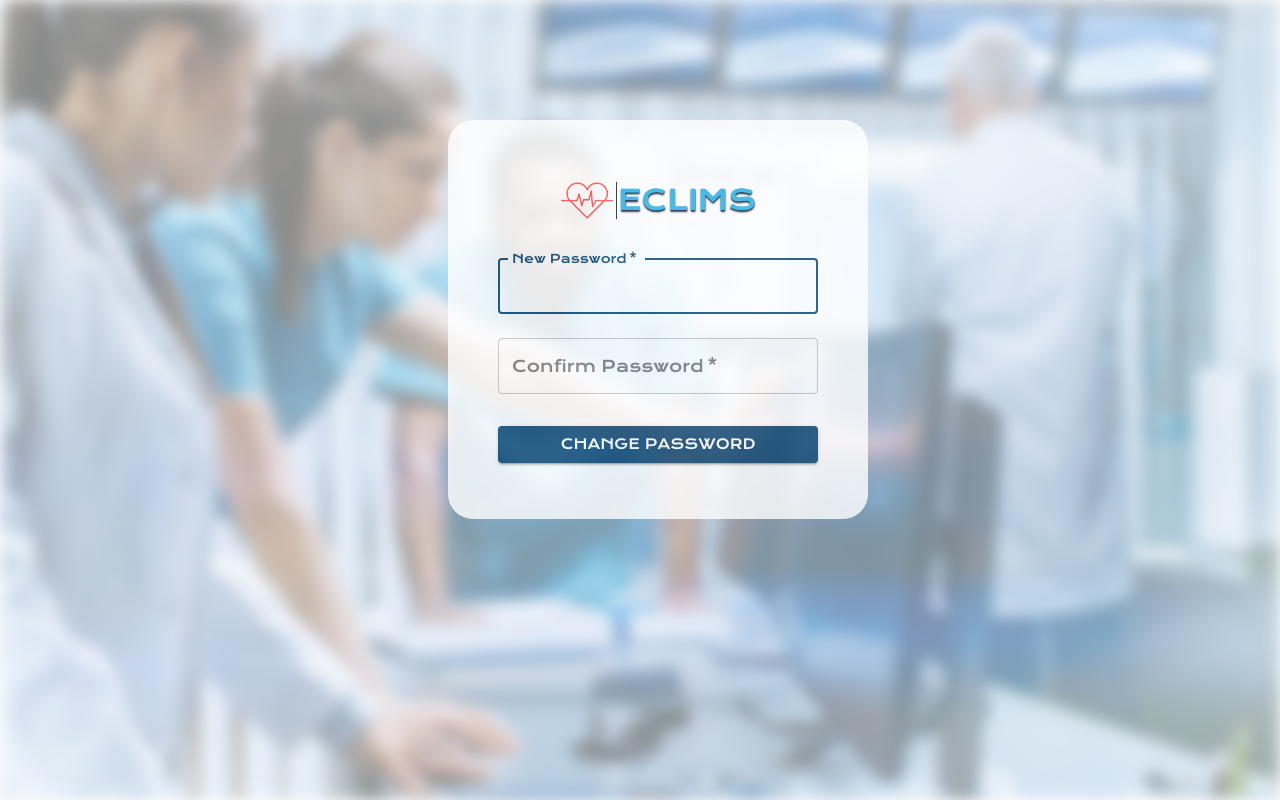
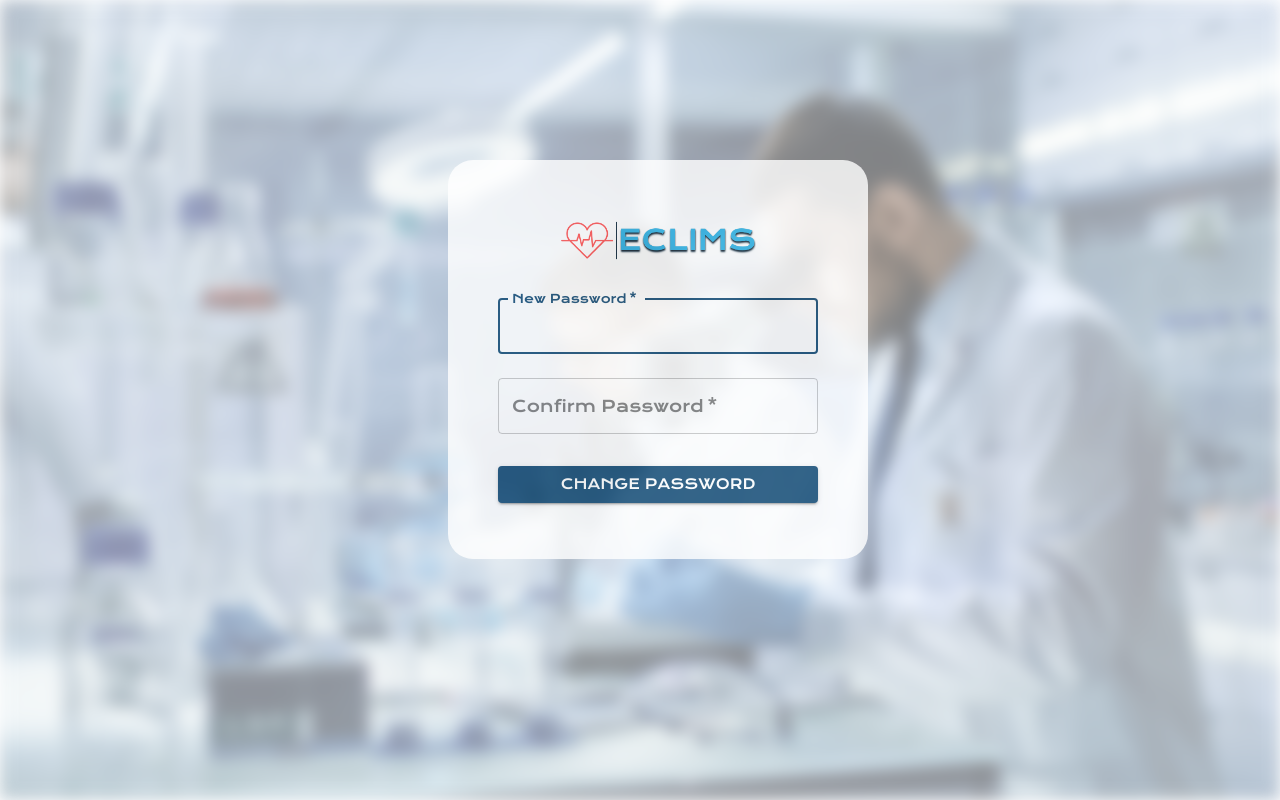
Before and after one commit to Sai-Madhur-CH/elims-web, a React (Create React App) app: page /change_password in a window 1280 px wide. Built offline with nearby package versions, Linux system fonts and the light colour scheme.

Commit message:
Added Change password component

```diff
--- a/src/Api/Api.js
+++ b/src/Api/Api.js
@@ -17,9 +17,6 @@ auth = (function() {
 var createAuthApi = env => {
   const auth = axios.create({
     baseURL: env.API_URL,
-    // headers: {
-    //   companyID: env.COMPANYID,
-    // },
   });
   auth.interceptors.request.use(config => {
     // login
@@ -38,7 +35,7 @@ var createAuthApi = env => {
         header = config.data.headers;
       }
       config.headers = {
-        Authorization:  JSON.parse(localStorage.getItem('User')),
+        Authorization:  JSON.parse(localStorage.getItem('User')).token,
         ...header,
       };
     }
--- a/src/Components/LoginComponent/ChangePassword.js
+++ b/src/Components/LoginComponent/ChangePassword.js
@@ -1,17 +1,13 @@
 import React,{ useState } from 'react';
 import Button from '@material-ui/core/Button';
 import TextField from '@material-ui/core/TextField';
-// import Link from '@material-ui/core/Link';
-// import Box from '@material-ui/core/Box';
-// import Grid from '@material-ui/core/Grid';
-// import Typography from '@material-ui/core/Typography';
 import { makeStyles } from '@material-ui/core/styles';
 import './Login.css';
 import logo from '../../Assets/full_logo.png';
 import { toast } from 'react-toastify';
 import 'react-toastify/dist/ReactToastify.css';
-// import {auth} from '../../Api/Api.js';
-// import { useHistory } from "react-router-dom";
+import { auth } from '../../Api/Api';
+import { useHistory } from "react-router-dom";
 
 
 const useStyles = makeStyles((theme) => ({
@@ -34,6 +30,7 @@ const useStyles = makeStyles((theme) => ({
 
 export default function ChangePassword() {
     const classes = useStyles();
+    const history = useHistory();
     const [newpassword, setnewpassword] = useState('');
     const [confirmpassword, setconfirmpassword] = useState('');
     const handleClick = () => {
@@ -60,12 +57,27 @@ export default function ChangePassword() {
         else if (newpassword.search('[!@#$&*_~]') < 0) {
             toast.error("Your password must contain at least of this !, @, #, $, &, *, _, ~ character.");
         }
+        else if ((newpassword !== null || newpassword !== '') && (confirmpassword !== null || confirmpassword !== '')){
+            update_password()
+        }
+    };
 
+    const update_password = async () => {
+    const api = await auth;
+    api.put('/change_password', {new_password:newpassword,confirm_password:confirmpassword})
+    .then(res =>{
+        if (res.data.status === 'success') {
+            toast.success("Password updated.")
+            history.push({
+                pathname: '/dashboard',
+            });
+        }
+    })
+    }
 
-    }
     return (
     <div className="login">
-        <div className="login__bgimage" />
+        <div className="changepassword__bgimage" />
         <div className="login__contentdiv">
             <img className={classes.logo} src={logo} alt={'ECLIMS'} />
            <form className={classes.form} >
--- a/src/Components/LoginComponent/Login.css
+++ b/src/Components/LoginComponent/Login.css
@@ -20,7 +20,7 @@
 
 .login__contentdiv {
     position: absolute;
-    top: 15vh;
+    top: 20vh;
     left: 35%;
     opacity: 0.8;
     float: left;
@@ -33,3 +33,17 @@
 .login__alert {
     width: 100%;
 }
+
+.changepassword__bgimage {
+    position: absolute;
+    /* background-image: url('https://source.unsplash.com/random/1440x1229');
+    background-repeat: no-repeat; */
+    background-image: url(../../Assets/bg_2.jpg);
+    background-size: cover;
+    background-position: center;
+    height: 100%;
+    width: 100%;
+    filter: blur(8px);
+    -webkit-filter: blur(8px);
+    opacity: 0.5;
+}
```
